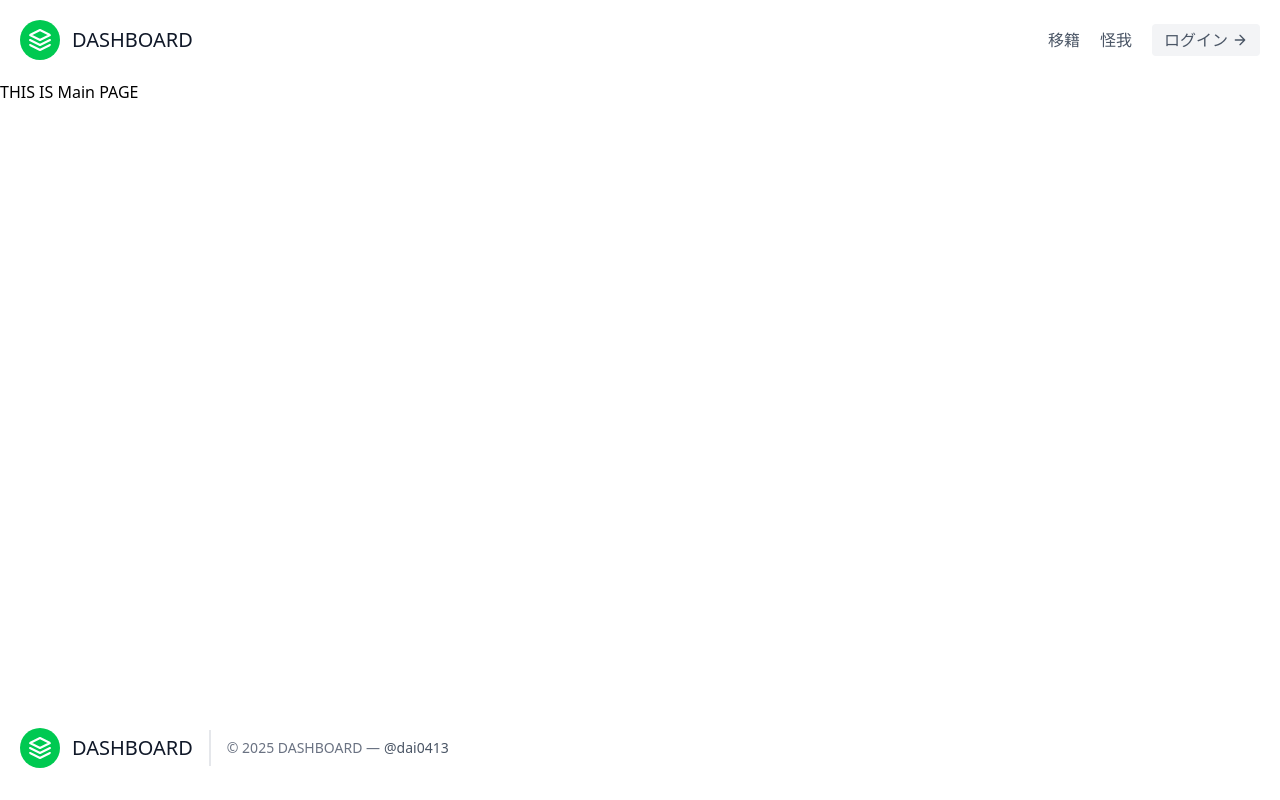
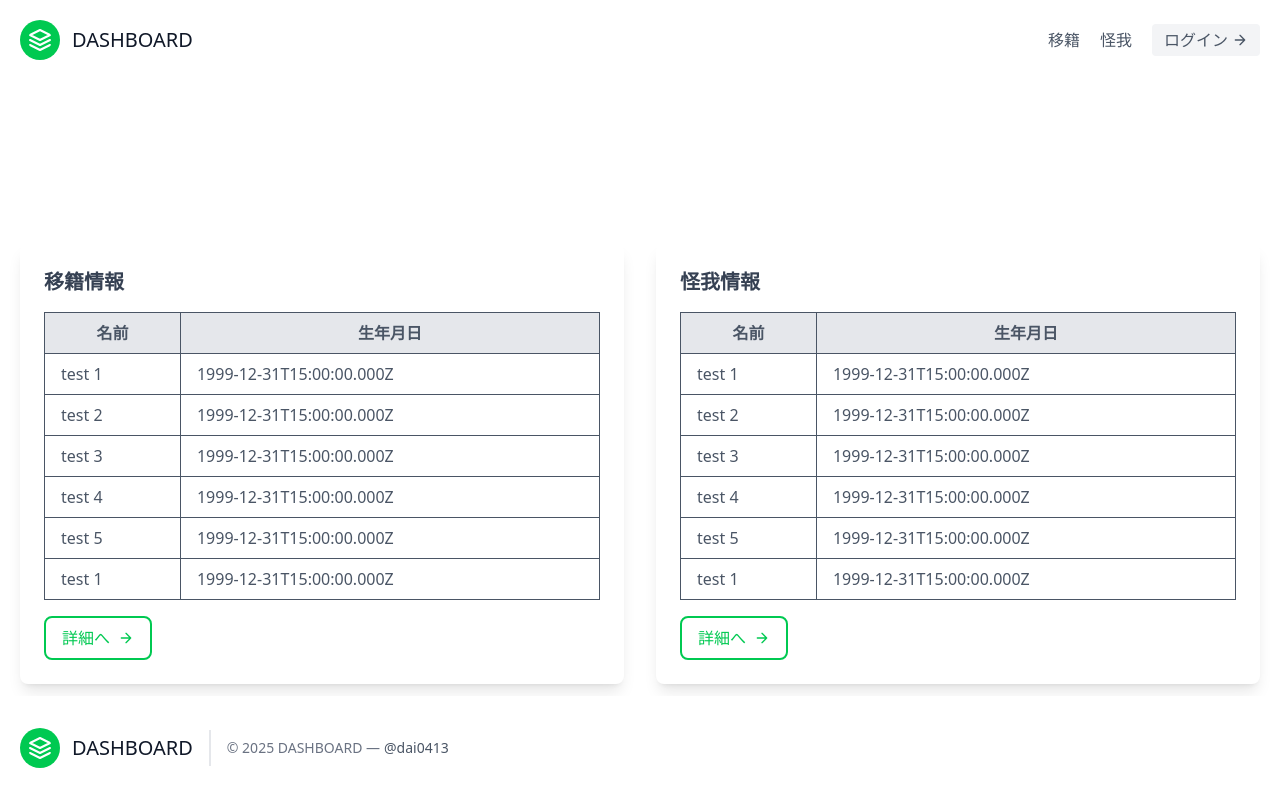
Before and after one commit to dai0413/dashboard, a React (Vite) app in the folder client/: page / in a window 1280 px wide. Built offline with nearby package versions, Linux system fonts and the light colour scheme; no server answers.

Commit message:
[Feature] テーブル,フィルターを追加_#11
- トップページとtransferページにテーブル追加
- フィルターはcontextで整理

```diff
--- a/client/src/App.tsx
+++ b/client/src/App.tsx
@@ -3,6 +3,7 @@ import { BrowserRouter as Router, Route, Routes } from "react-router-dom";
 import { APP_ROUTES } from "./lib/appRoutes";
 import { AuthProvider } from "./context/auth-context";
 import { AlertProvider } from "./context/alert-context";
+import { FilterProvider } from "./context/filter-context";
 import { Layout, PrivateRoute } from "./components/index";
 
 import Top from "./pages/Top";
@@ -15,6 +16,7 @@ const App: React.FC = () => {
   return (
     <AlertProvider>
       <AuthProvider>
+        <FilterProvider>
           <Router>
             {/* ルーティング設定 */}
             <div className="App">
@@ -74,6 +76,7 @@ const App: React.FC = () => {
               </Routes>
             </div>
           </Router>
+        </FilterProvider>
       </AuthProvider>
     </AlertProvider>
   );
--- a/client/src/components/Filter.tsx
+++ b/client/src/components/Filter.tsx
@@ -1,28 +1,36 @@
-import React, { useState } from "react";
+import { createPortal } from "react-dom";
+import { LinkButtonGroup } from "../components/index";
+import { useFilter } from "../context/filter-context";
 
-type FilterProps = {
-  onFilterChange: (filter: string) => void;
-};
+const Filter = () => {
+  const { filterValue, backFilter, searchValue, handleFilterValueChange } =
+    useFilter();
 
-const Filter: React.FC<FilterProps> = ({ onFilterChange }) => {
-  const [filterValue, setFilterValue] = useState("");
-
-  const handleFilterChange = (e: React.ChangeEvent<HTMLInputElement>) => {
-    setFilterValue(e.target.value);
-    onFilterChange(e.target.value);
-  };
-
-  return (
+  const modalContent = (
+    <div className="fixed inset-0 bg-gray-500/10 backdrop-blur-sm z-50 flex justify-center items-center">
+      <div className="bg-gray-100 p-8 rounded-lg shadow-xl border border-gray-300 w-full max-w-md">
         <div className="mb-4">
           <input
             type="text"
             value={filterValue}
-        onChange={handleFilterChange}
+            onChange={handleFilterValueChange}
             placeholder="フィルター..."
             className="px-4 py-2 border rounded-md w-full"
           />
         </div>
+        <LinkButtonGroup
+          approve={{ text: "戻る", color: "red", onClick: backFilter }}
+          deny={{
+            text: "検索",
+            color: "green",
+            onClick: searchValue,
+          }}
+        />
+      </div>
+    </div>
   );
+
+  return createPortal(modalContent, document.body);
 };
 
 export default Filter;
--- a/client/src/components/TableWithFilter.tsx
+++ b/client/src/components/TableWithFilter.tsx
@@ -1,33 +1,32 @@
 import Table from "./Table";
 import Filter from "./Filter";
 import { TableHeader } from "../types";
-import { useState } from "react";
+import { useFilter } from "../context/filter-context";
 
 type TableWithFilterProps<T> = {
   headers: TableHeader[];
   data: T[];
-  onFilterChange: (filter: string) => void;
 };
 
 const TableWithFilter = <T extends Record<string, any>>({
   headers,
   data,
-  onFilterChange,
 }: TableWithFilterProps<T>) => {
-  const [filteropen, setFilterOpen] = useState<Boolean>(false);
+  const { filterOpen, openFilter } = useFilter();
 
   return (
     <>
-      <div className="p-2 w-full">
+      {filterOpen && <Filter />}
+      <div className="mb-4 flex justify-between items-center">
         <button
-          className="flex mx-auto text-white bg-indigo-500 border-0 py-2 px-8 focus:outline-none hover:bg-indigo-600 rounded text-lg"
-          onClick={() => setFilterOpen((prev) => !prev)}
+          onClick={openFilter}
+          className="text-green-500 border-2 border-green-500 hover:bg-green-500 hover:text-white px-4 py-2 rounded-lg transition"
         >
-          フィルター
+          {filterOpen ? "Close Filter" : "Open Filter"}
         </button>
       </div>
-      {filteropen && <Filter onFilterChange={onFilterChange} />}
-      <Table<T> headers={headers} data={data} />
+
+      <Table headers={headers} data={data} />
     </>
   );
 };
--- /dev/null
+++ b/client/src/context/filter-context.tsx
@@ -0,0 +1,75 @@
+import { createContext, ReactNode, useContext, useState } from "react";
+
+type FilterState = {
+  filterOpen: boolean;
+  filterValue: string;
+  filter: string;
+  handleFilterValueChange: (e: React.ChangeEvent<HTMLInputElement>) => void;
+  searchValue: () => void;
+  backFilter: () => void;
+  openFilter: () => void;
+};
+
+const defaultValue: FilterState = {
+  filterOpen: false,
+  filterValue: "",
+  filter: "",
+  handleFilterValueChange: () => {},
+  searchValue: () => {},
+  backFilter: () => {},
+  openFilter: () => {},
+};
+
+const FilterContext = createContext<FilterState>(defaultValue);
+
+const FilterProvider = ({ children }: { children: ReactNode }) => {
+  const [filterValue, setFilterValue] = useState<string>("");
+  const [filter, setFilter] = useState<string>("");
+  const [filterOpen, setFilterOpen] = useState<boolean>(false);
+
+  const handleFilterValueChange = (e: React.ChangeEvent<HTMLInputElement>) => {
+    const value = e.target.value;
+    setFilterValue(value);
+  };
+
+  //   検索
+  const searchValue = () => {
+    setFilter(filterValue);
+    setFilterOpen(false);
+  };
+
+  //   戻るボタン
+  const backFilter = () => {
+    setFilterValue(filter);
+    setFilterOpen(false);
+  };
+
+  // フィルターオープン
+  const openFilter = () => {
+    setFilterOpen(true);
+  };
+
+  const value = {
+    filterOpen,
+    filterValue,
+    filter,
+    handleFilterValueChange,
+    searchValue,
+    backFilter,
+    openFilter,
+  };
+
+  return (
+    <FilterContext.Provider value={value}>{children}</FilterContext.Provider>
+  );
+};
+
+const useFilter = () => {
+  const context = useContext(FilterContext);
+  if (!context) {
+    throw new Error("useFilter must be used within a FilterProvider");
+  }
+  return context;
+};
+
+export { useFilter, FilterProvider };
--- a/client/src/pages/Top.tsx
+++ b/client/src/pages/Top.tsx
@@ -1,5 +1,59 @@
+import { Link } from "react-router-dom";
+import { APP_ROUTES } from "../lib/appRoutes";
+import { Table, TableContainer, LinkButton, Arrow } from "../components/index";
+import data from "../../test_data/players.json";
+
 const Main = () => {
-  return <h1>THIS IS Main PAGE</h1>;
+  return (
+    <section className="h-[50rem] text-gray-600 body-font flex items-center">
+      <div className="container px-5 mx-auto">
+        <div className="flex flex-wrap -mx-4">
+          {/* 移籍情報テーブル */}
+          <div className="w-full md:w-1/2 px-4 mb-8">
+            <TableContainer title="移籍情報">
+              <>
+                <Table
+                  data={data}
+                  headers={[
+                    { label: "名前", field: "name" },
+                    { label: "生年月日", field: "dob" },
+                  ]}
+                />
+                <LinkButton to={APP_ROUTES.TRANSFER} color={"green"}>
+                  <>
+                    詳細へ
+                    <Arrow />
+                  </>
+                </LinkButton>
+              </>
+            </TableContainer>
+          </div>
+
+          {/* 怪我情報テーブル */}
+          <div className="w-full md:w-1/2 px-4 mb-8">
+            <TableContainer title="怪我情報">
+              <>
+                <Table
+                  data={data}
+                  headers={[
+                    { label: "名前", field: "name" },
+                    { label: "生年月日", field: "dob" },
+                  ]}
+                />
+                <Link
+                  to={APP_ROUTES.INJURY}
+                  className="mt-4 inline-flex items-center text-green-500 border-2 border-green-500 hover:bg-green-500 hover:text-white px-4 py-2 rounded-lg transition"
+                >
+                  詳細へ
+                  <Arrow />
+                </Link>
+              </>
+            </TableContainer>
+          </div>
+        </div>
+      </div>
+    </section>
+  );
 };
 
 export default Main;
--- a/client/src/pages/Transfer.tsx
+++ b/client/src/pages/Transfer.tsx
@@ -1,5 +1,26 @@
+import data from "../../test_data/players.json";
+import { TableContainer, TableWithFilter } from "../components/index";
+import { useFilter } from "../context/filter-context";
+
 const Transfer = () => {
-  return <h1>THIS IS Transfer PAGE</h1>;
+  const { filter } = useFilter();
+
+  const filteredData = data.filter((item) => {
+    // 名前がフィルター条件に含まれるかどうかでフィルタリング
+    return item.name.toLowerCase().includes(filter.toLowerCase());
+  });
+
+  return (
+    <TableContainer title={"移籍情報"}>
+      <TableWithFilter
+        data={filteredData}
+        headers={[
+          { label: "名前", field: "name" },
+          { label: "生年月日", field: "dob" },
+        ]}
+      />
+    </TableContainer>
+  );
 };
 
 export default Transfer;
```
Lines whose indentation alone changed are shown as unchanged.
